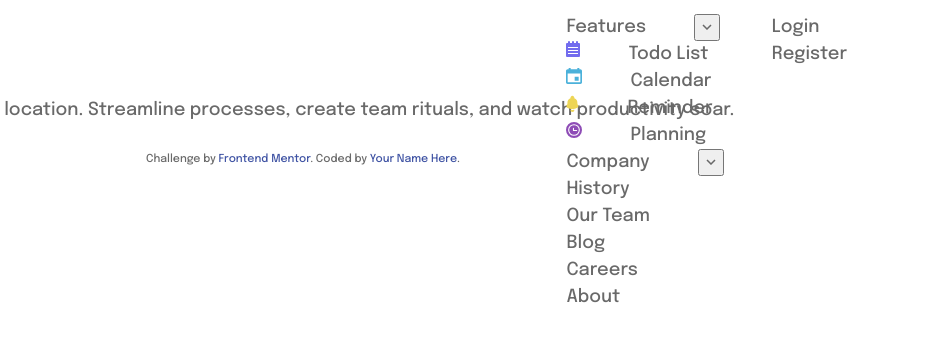
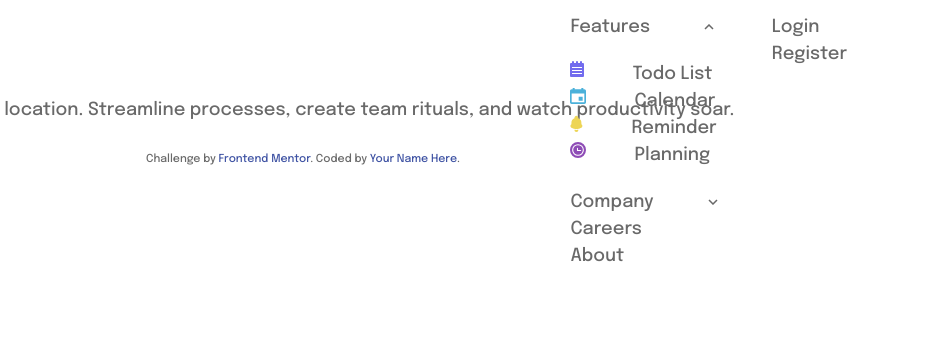
Before and after one commit to Wijayaac/section-with-dropdown-navigation-main, a website built with Parcel: page src/index.html in a window 1280 px wide. Both pictures are taken after a click on the button 1044 px from the left and 27 px from the top of the page. Shown: the full height of the page, 337-1280 px from the left. Built offline with nearby package versions, Linux system fonts and the light colour scheme.

Commit message:
Fix : submenu wrapper toggle

```diff
--- a/src/app/script.js
+++ b/src/app/script.js
@@ -7,5 +7,26 @@ navigation.init();
 const submenuToggles = document.querySelectorAll(".header__nav-toggle");
 
 submenuToggles.forEach((elm) => {
-  console.log(elm);
+  elm.addEventListener("click", (e) => {
+    e.preventDefault();
+    let parentSubmenu = elm.parentNode.parentNode,
+      dataToggleBtn = elm.getAttribute("data-toggle"),
+      submenuWrapper = parentSubmenu.querySelector(`#${dataToggleBtn}`),
+      submenuChilds = submenuWrapper.querySelectorAll(
+        ".header__nav-item--submenu"
+      ),
+      totalHeight = 0;
+    submenuChilds.forEach((elm) => {
+      totalHeight += elm.getBoundingClientRect().height;
+    });
+    if (submenuWrapper.getAttribute("data-visible") == "false") {
+      submenuWrapper.setAttribute("data-visible", true);
+      elm.setAttribute("aria-expanded", true);
+      submenuWrapper.style.height = `${totalHeight}px`;
+    } else {
+      submenuWrapper.setAttribute("data-visible", false);
+      elm.setAttribute("aria-expanded", false);
+      submenuWrapper.style.height = 0;
+    }
+  });
 });
--- a/src/scss/components/_header.scss
+++ b/src/scss/components/_header.scss
@@ -92,4 +92,42 @@
     flex-direction: row;
     color: $theme-gray;
   }
+  &__submenu-nav {
+    transition: $theme-transition;
+    &[data-visible="false"] {
+      height: 0;
+      opacity: 0;
+      visibility: hidden;
+      margin-bottom: 0;
+    }
+    &[data-visible="true"] {
+      opacity: 1;
+      visibility: visible;
+      margin-top: 20px;
+      margin-bottom: 20px;
+    }
+  }
+  &__nav-toggle {
+    background-color: transparent;
+    outline: none;
+    border: none;
+    cursor: pointer;
+    &:focus,
+    &:hover {
+      outline: none;
+    }
+    img {
+      transition: $theme-transition;
+    }
+    &[aria-expanded="true"] {
+      img {
+        transform: rotate(180deg);
+      }
+    }
+    &[aria-expanded="false"] {
+      img {
+        transform: rotate(0);
+      }
+    }
+  }
 }
--- a/src/scss/utils/_reboot.scss
+++ b/src/scss/utils/_reboot.scss
@@ -75,7 +75,7 @@ ul {
   */
 a {
   text-decoration: none;
-  transition: all 400ms, 400ms ease;
+  transition: $theme-transition;
   &:hover,
   &:focus {
     text-decoration: none;
--- a/src/scss/utils/_variables.scss
+++ b/src/scss/utils/_variables.scss
@@ -9,3 +9,6 @@ $font-family: "Epilogue", sans-serif;
 $font-size: 18px;
 $theme-medium: 500;
 $theme-bold: 700;
+
+// Transition
+$theme-transition: all 400ms, 400ms ease;
```
